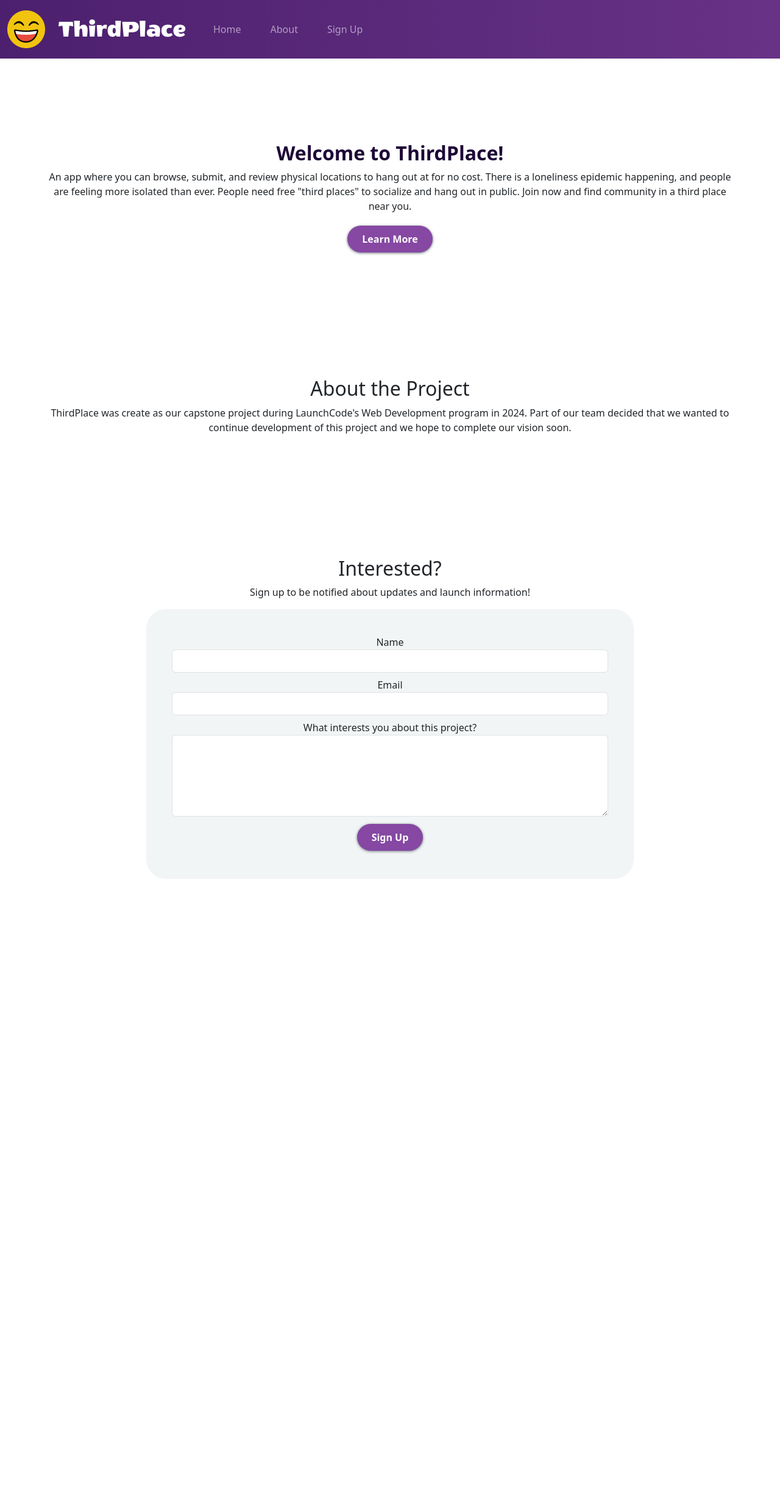
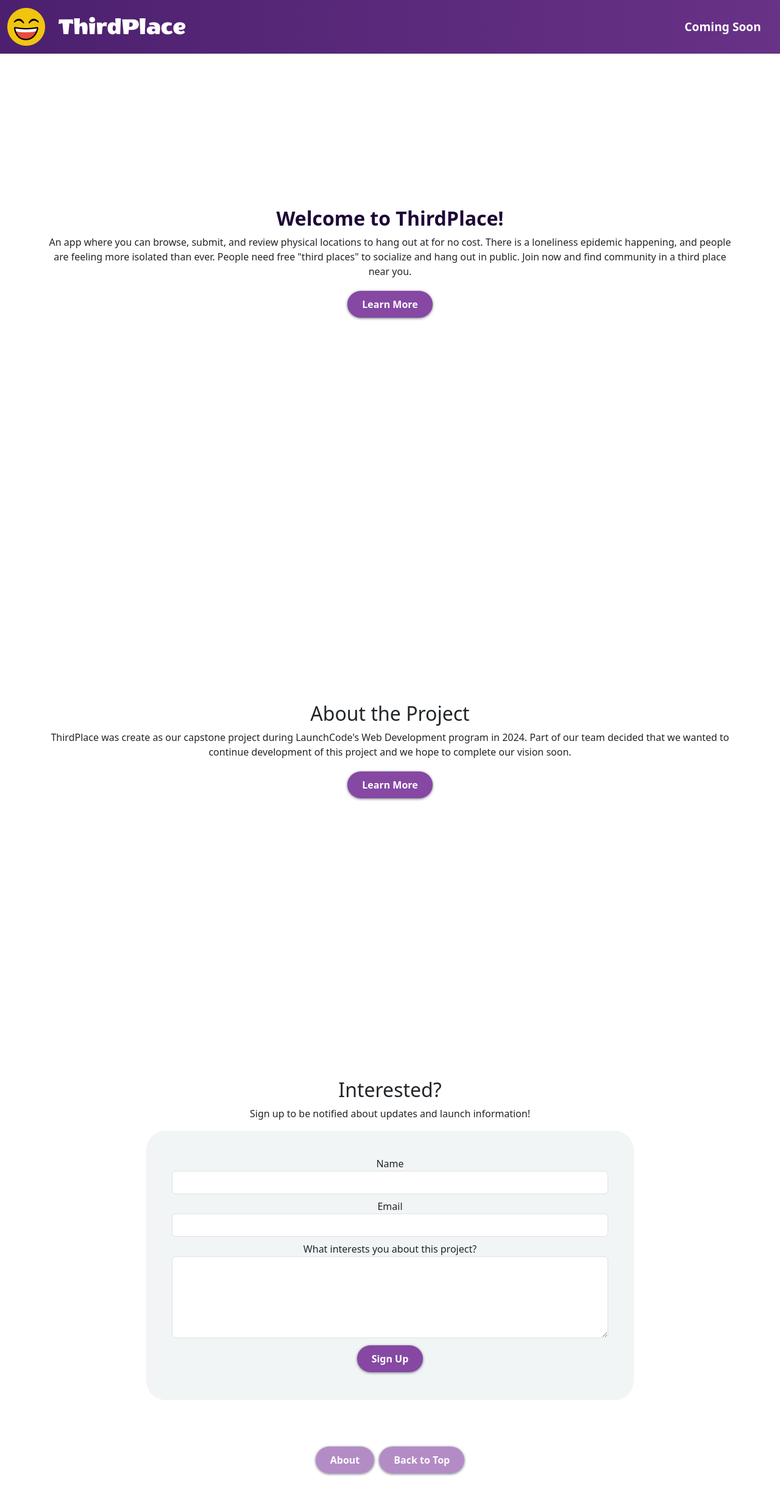
Before and after one commit to Tinxte/ThirdPlace-Landing-Page, a React (Vite) app in the folder ThirdPlace-Landing-Page/: page / in a window 1280 px wide. Shown: the top 2458 px of the page at 61% size. Before the commit the page ends 1673 px from the top, so only its background shows below. Built offline with nearby package versions, Linux system fonts and the light colour scheme.

Commit message:
refactored site to delete nav links, fix css for sections, added about and back to top buttons

```diff
--- a/ThirdPlace-Landing-Page/src/App.css
+++ b/ThirdPlace-Landing-Page/src/App.css
@@ -1,8 +1,14 @@
 #root {
   max-width: 1280px;
+  min-width: 478.67px;
   margin: 0 auto;
   padding: 2rem 5rem;
   text-align: center;
+}
+
+a {
+  color: white;
+  text-decoration: none
 }
 
 body {
@@ -34,7 +40,6 @@ h1 {
   color: #1D0736;
 }
 
-
 h4 {
   font-size: 1.3em;
   font-weight: 400;
@@ -50,11 +55,27 @@ li {
 }
 
 section {
-  margin: 200px 0px;
+  position: relative;
+  min-height: 100vh;
+  margin: 0;
+  align-content: center;
 }
 
 #logoimg {
   padding: .6rem;
+}
+
+.back-to-top {
+  background-color:#8648a3a0;
+  width: fit-content;
+  margin-bottom: 1em;
+}
+
+.coming-soon {
+  font-size:larger;
+  font-weight: 700;
+  margin-right: 1em;
+  margin-bottom: 0;
 }
 
 .container {
@@ -68,6 +89,7 @@ section {
 
 .navbar {
   background: linear-gradient(to right, #4C206E, #683287);
+  min-width: 478.67px;
 }
 
 .navbar {
@@ -86,7 +108,11 @@ section {
   background-color: #F2F5F5;
 }
 
-a {
-  color: white;
-  text-decoration: none
+.top-btn {
+  display: flex;
+  justify-content: center;
+  position: absolute;
+  left: 0;
+  right: 0;
+  bottom: 0;
 }
--- a/ThirdPlace-Landing-Page/src/App.jsx
+++ b/ThirdPlace-Landing-Page/src/App.jsx
@@ -16,7 +16,7 @@ function App() {
           <p>An app where you can browse, submit, and review physical locations to hang out at for no cost. There is a loneliness epidemic happening, and people are feeling more isolated than ever. People need free "third places" to socialize and hang out in public. Join now and find community in a third place near you.</p>
         </div>
 
-        <a href='#learn-more'>
+        <a href='#about'>
           <button>Learn More</button>
         </a>
       </section>
@@ -24,6 +24,9 @@ function App() {
       <section id='about'>
         <h2>About the Project</h2>
         <p>ThirdPlace was create as our capstone project during LaunchCode's Web Development program in 2024. Part of our team decided that we wanted to continue development of this project and we hope to complete our vision soon.</p>
+        <a href='#learn-more'>
+          <button>Learn More</button>
+        </a>
       </section>
 
       <section id='learn-more'>
@@ -60,8 +63,21 @@ function App() {
               />
             </label>
 
-            <button>Sign Up</button>
+            <button className='sign-up'>Sign Up</button>
           </form>
+        </div>
+
+        <div className='top-btn'>
+          <div>
+            <a href='#about'>
+              <button className='back-to-top'>About</button>
+            </a>
+          </div>
+          <div>
+            <a href='#'>
+              <button className='back-to-top'>Back to Top</button>
+            </a>
+          </div>
         </div>
       </section>
 
--- a/ThirdPlace-Landing-Page/src/components/navigation/NavBar.jsx
+++ b/ThirdPlace-Landing-Page/src/components/navigation/NavBar.jsx
@@ -1,6 +1,5 @@
 import React from 'react'
 import Logo from './Logo'
-import NavLinks from './NavLinks'
 
 export default function NavBar() {
     return (
@@ -8,14 +7,7 @@ export default function NavBar() {
         <nav className="navbar fixed-top navbar-expand-lg navbar-dark bg-primary">
             <div className="container-fluid">
                 <Logo/>
-                <button
-                    className="navbar-toggler" type="button" data-bs-toggle="collapse" data-bs-target="#navbarSupportedContent" aria-controls="navbarSupportedContent" aria-expanded="false" aria-label="Toggle navigation"
-                >
-                    <span className="navbar-toggler-icon"></span>
-                </button>
-                <div className="collapse navbar-collapse justify-content-end" id="navbarSupportedContent">
-                    <NavLinks/>
-                </div>
+                <p className='coming-soon'>Coming Soon</p>
             </div>
         </nav>
 
--- a/ThirdPlace-Landing-Page/src/components/navigation/NavLinks.jsx
+++ /dev/null
@@ -1,42 +0,0 @@
-import React from 'react'
-
-export default function NavLinks() {
-
-    return (
-        <div className='collapse navbar-collapse' id="navbarSupportedContent">
-            <ul className="navbar-nav me-auto mb-2 mb-lg-0 p-1">
-                <li className="nav-item active">
-                    <a
-                        className='nav-link'
-                        href='#'
-                        data-bs-toggle="collapse"
-                        data-bs-target=".navbar-collapse.show"
-                    >
-                        Home
-                    </a>
-                </li>
-                <li className="nav-item active">
-                    <a
-                        className='nav-link'
-                        href="#about"
-                        data-bs-toggle="collapse"
-                        data-bs-target=".navbar-collapse.show"
-                    >
-                        About
-                    </a>
-                </li>
-                <li className="nav-item active">
-                    <a
-                        className='nav-link'
-                        href='#learn-more'
-                        data-bs-toggle="collapse"
-                        data-bs-target=".navbar-collapse.show"
-                    >
-                        Sign Up
-                    </a>
-                </li>
-            </ul>
-        </div>
-    )
-
-}
```
